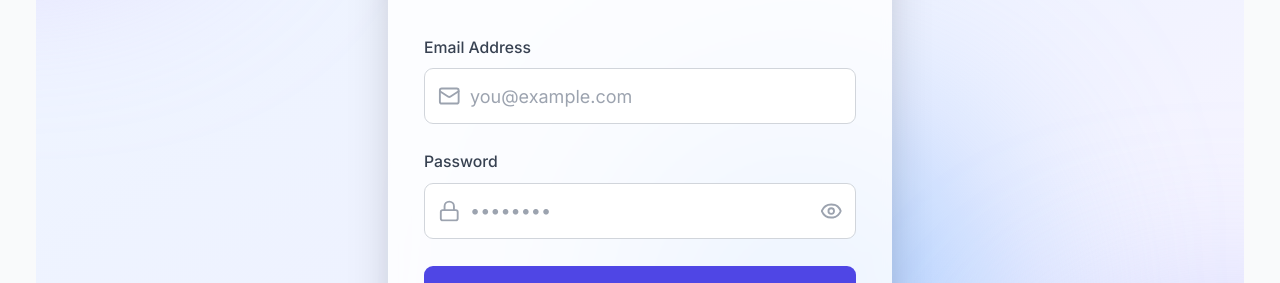
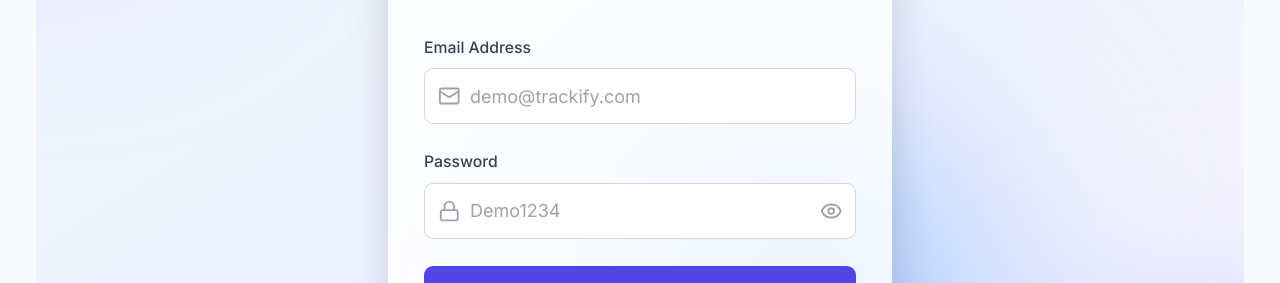
Before and after one commit to Mu3ammed-ibrahim/Trackify, a Next.js app: page /auth/login in a window 1280 px wide. Shown: the part 321-604 px from the top of the page. Built offline with nearby package versions, Linux system fonts and the light colour scheme; no server answers.

Commit message:
adding demo account

```diff
--- a/app/auth/login/page.jsx
+++ b/app/auth/login/page.jsx
@@ -186,7 +186,7 @@ const LoginPage = () => {
               <Mail className="absolute w-5 h-5 text-gray-400 transform -translate-y-1/2 left-3 top-1/2" />
               <input
                 type="email"
-                placeholder="you@example.com"
+                placeholder="demo@trackify.com"
                 className="w-full py-3 pl-10 pr-4 text-sm text-gray-900 bg-white border border-gray-300 rounded-lg dark:border-gray-600 focus:outline-none focus:ring-2 focus:ring-indigo-500 focus:border-transparent dark:bg-gray-700 dark:text-white md:text-base"
                 value={email}
                 onChange={(e) => setEmail(e.target.value)}
@@ -204,7 +204,7 @@ const LoginPage = () => {
               <Lock className="absolute w-5 h-5 text-gray-400 transform -translate-y-1/2 left-3 top-1/2" />
               <input
                 type={showPassword ? "text" : "password"}
-                placeholder="••••••••"
+                placeholder="Demo1234"
                 className="w-full py-3 pl-10 pr-12 text-sm text-gray-900 bg-white border border-gray-300 rounded-lg dark:border-gray-600 focus:outline-none focus:ring-2 focus:ring-indigo-500 focus:border-transparent dark:bg-gray-700 dark:text-white md:text-base"
                 value={password}
                 onChange={(e) => setPassword(e.target.value)}
```
